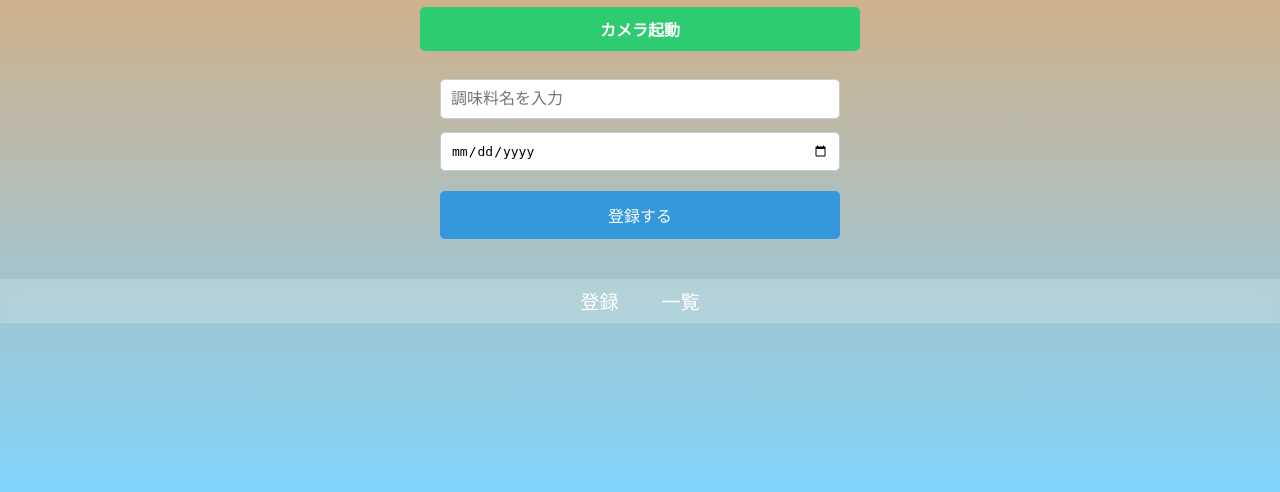
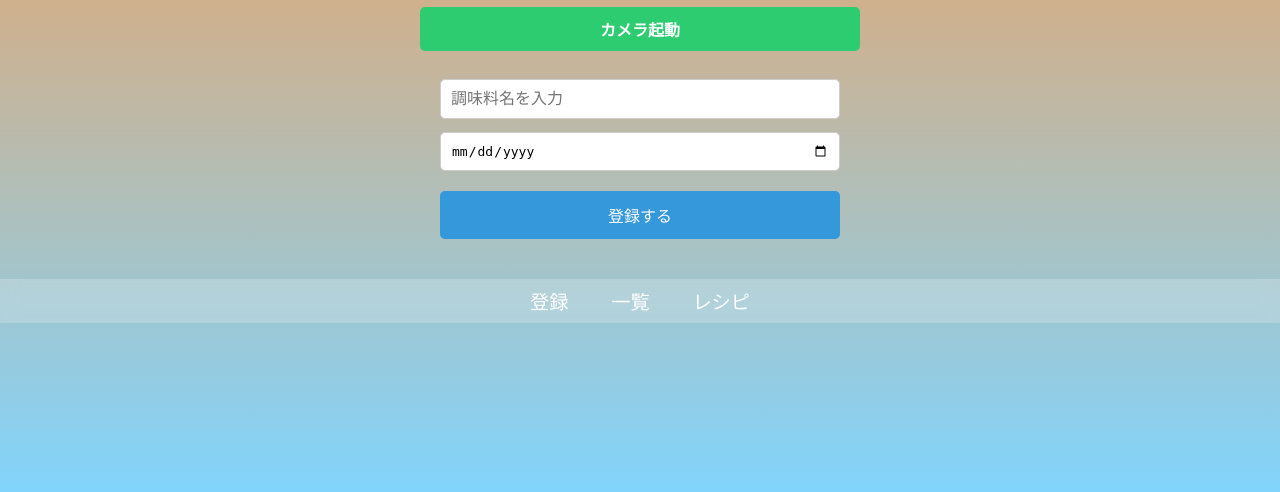
Before and after one commit to sum0924ssk-beep/kaihatu, a FastAPI app: page / in a window 1280 px wide. Shown: the part 294-786 px from the top of the page. Run offline with FastAPI, Linux system fonts and the light colour scheme; parts of the project's set-up code (start-up, migrations or seed data) failed here and were passed over.

Commit message:
レシピ追加

```diff
--- a/templates/base.html
+++ b/templates/base.html
@@ -19,7 +19,7 @@
     <nav>
       <a href="/"> 登録</a>
       <a href="/list"> 一覧</a>
-    </nav>
+      <a href="/recipes"> レシピ</a>  </nav>
   </footer>
 </body>
 </html>
```
